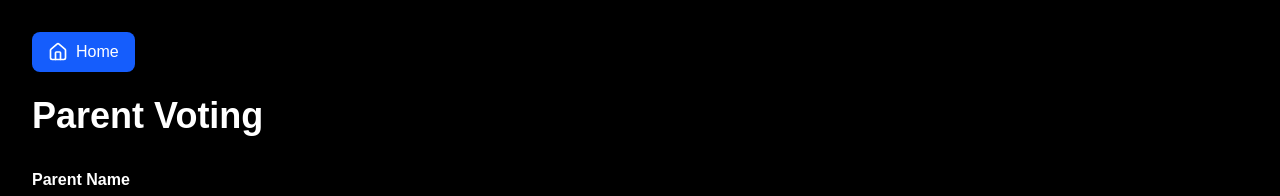
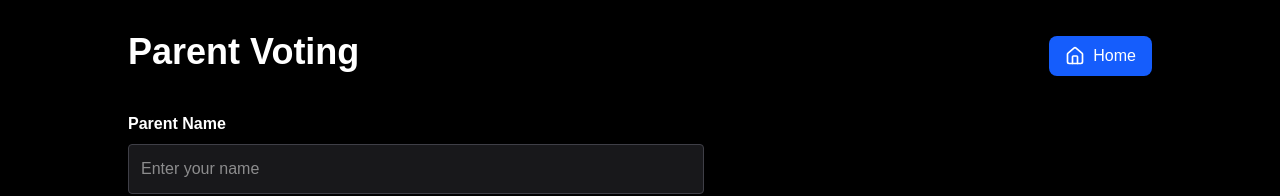
Before and after one commit to 1weihertfamily-droid/jcu-soccer-fantasy, a Next.js app: page /vote/1 in a window 1280 px wide. Shown: the top 196 px of the page. Built offline with nearby package versions, Linux system fonts and the light colour scheme; no server answers; the database is empty.

Commit message:
Made Reusable Button Components Consistent

```diff
--- a/app/players/[id]/page.tsx
+++ b/app/players/[id]/page.tsx
@@ -2,6 +2,7 @@ import Link from "next/link";
 import { supabase } from "@/lib/supabase";
 import { calculateFantasyPoints } from "@/lib/scoring";
 import AdminBackButton from "@/components/AdminBackButton";
+import HomeButton from "@/components/HomeButton";
 
 type Props = {
   params: Promise<{
@@ -136,18 +137,7 @@ export default async function PlayerPage({
             {fantasyPoints} Fantasy Points
           </p>
         </div>
-
-        <Link
-          href="/"
-          className="
-            bg-blue-600 hover:bg-blue-800
-            px-4 py-2 rounded
-            text-center
-            w-full sm:w-auto
-          "
-        >
-          ← Back Home
-        </Link>
+        <HomeButton />
       </div>
 
         {/* Awards */}
--- a/app/vote/[gameId]/page.tsx
+++ b/app/vote/[gameId]/page.tsx
@@ -28,21 +28,29 @@ export default async function VotePage({
 
   return (
   <main className="min-h-screen bg-black text-white p-8">
-      <div className="mb-6">
-            <HomeButton />
-            </div>
-      <h1 className="text-4xl font-bold mb-2">
+    <div className="max-w-5xl mx-auto">
+
+      <div className="flex flex-col sm:flex-row sm:justify-between sm:items-center gap-4 mb-8">
+        <div>
+          <h1 className="text-4xl font-bold">
             Parent Voting
           </h1>
 
-      <h2 className="text-xl mb-8 text-zinc-400">
+          <h2 className="text-xl mt-2 text-zinc-400">
             {game?.name}
           </h2>
+        </div>
+
+        <div className="w-full sm:w-auto">
+          <HomeButton />
+        </div>
+      </div>
 
       <VoteForm
         gameId={Number(gameId)}
         players={players ?? []}
       />
+
+    </div>
   </main>
-  );
-}
+);}
--- a/components/AdminBackButton.tsx
+++ b/components/AdminBackButton.tsx
@@ -1,6 +1,14 @@
 "use client";
 
 import { useRouter } from "next/navigation";
+import { ArrowLeft } from "lucide-react";
+//<ArrowLeft className="h-5 w-5" />
+import { ArrowLeftCircle } from "lucide-react";
+//<ArrowLeftCircle className="h-5 w-5" />
+import { ChevronLeft } from "lucide-react";
+//<ChevronLeft className="h-5 w-5" />
+import { LayoutDashboard } from "lucide-react";
+//<LayoutDashboard className="h-5 w-5" />
 
 export default function AdminBackButton() {
   const router = useRouter();
@@ -17,13 +25,16 @@ export default function AdminBackButton() {
     <button
       onClick={handleBack}
       className="
-        bg-zinc-600
+      inline-flex items-center gap-2
+      bg-zinc-600
         hover:bg-red-800
         px-4 py-2
         rounded
+        transition
       "
     >
-      ← Back
+      <ArrowLeft className="h-5 w-5" />
+      Back
     </button>
   );
 }
```
Lines whose indentation alone changed are shown as unchanged.
